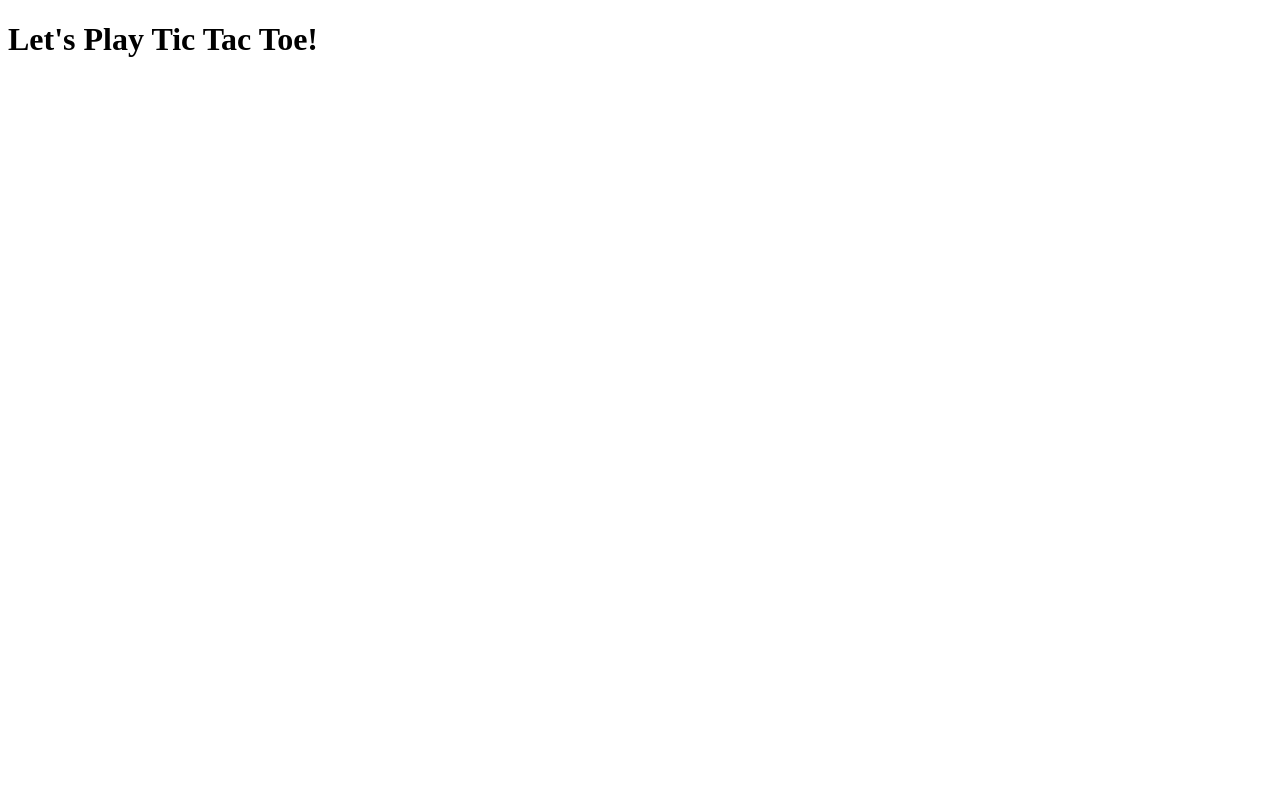
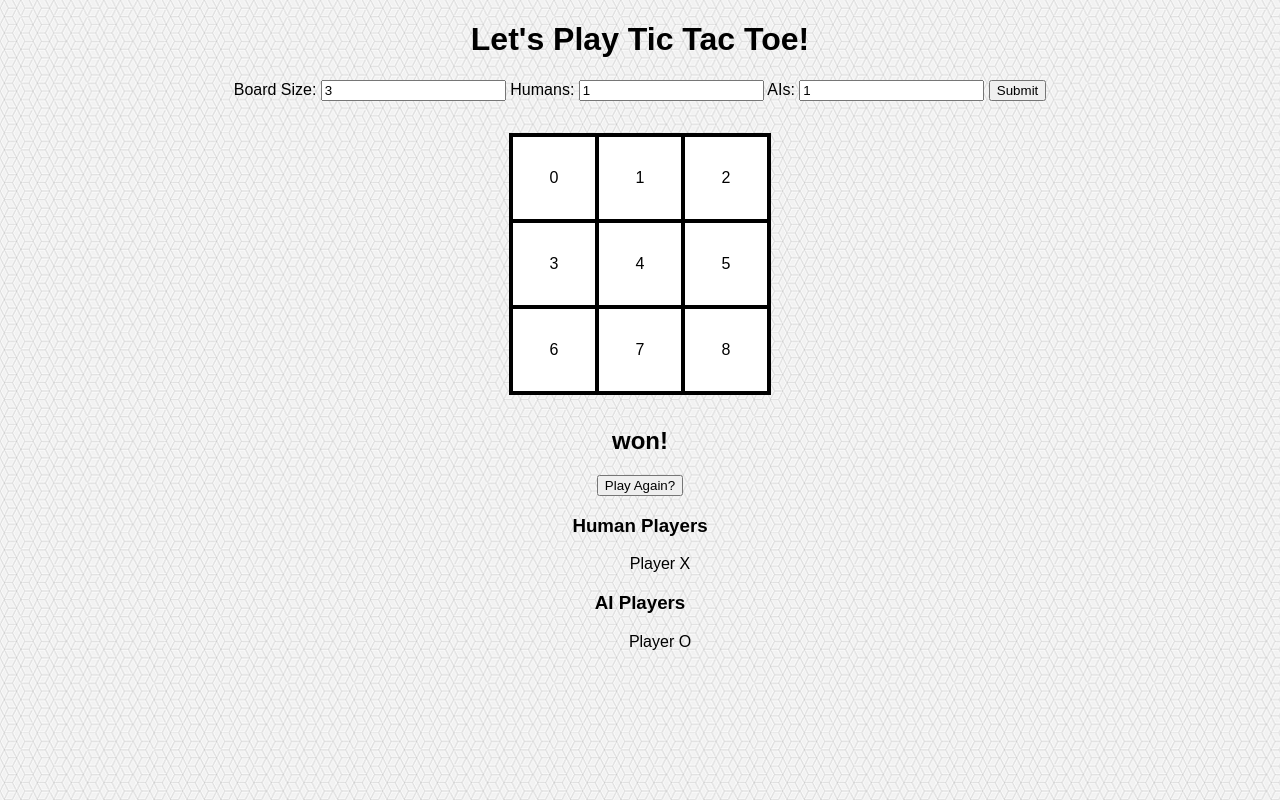
Before and after one commit to jenniferneale/tictactoe, a website: page public/index.html in a window 1280 px wide. Drawn offline with Linux system fonts and the light colour scheme.

Commit message:
UI setup for inexplicable multiplayer

```diff
--- a/public/index.html
+++ b/public/index.html
@@ -4,9 +4,24 @@
   <title>Tic Tac Toe</title>
   <meta charset="utf-8"/>
   <link rel="shortcut icon" type="image/png" href="/ThreeTurtleDayIcon.ico"/>
+  <link rel="stylesheet" href="style.css">
 </head>
 <body>
   <h1>Let's Play Tic Tac Toe!</h1>
-  <script type="module" src="./tictactoe.js"></script>
+  <form id="options">
+    Board Size: <input type="number" name="boardSize" id="boardSize" value=3>
+    Humans: <input type="number" name="numHumans" id="numHumans" value=1>
+    AIs: <input type="number" name="numAIs" id="numAIs" value=1>
+    <input type="submit" value="Submit">
+  </form>
+  <table id="board">
+  </table>
+  <form id="end" onsubmit="">
+    <h2> won!</h2>
+    <input type="submit" value="Play Again?">
+  </form>
+  <div id="playerIndex">
+  </div>
+  <script type="module" src="tictactoe.js"></script>
 </body>
 </html>
--- /dev/null
+++ b/public/style.css
@@ -0,0 +1,23 @@
+body {
+    text-align: center;
+    background-image: url("qbkls.png");
+    font-family: Arial, Helvetica, sans-serif;
+}
+
+table {
+    border-collapse: collapse;
+    margin: 2em auto 2em auto;
+    background-color: white;
+}
+
+td {
+    border: .25em solid black;
+    text-align: center;
+    vertical-align: middle;
+    width: 5em;
+    height: 5em;
+}
+
+#playerIndex ul {
+    list-style: none;
+}
--- a/public/tictactoe.js
+++ b/public/tictactoe.js
@@ -1,2 +1,99 @@
+
+
+let symbols = "XOABCDEFGHIJKLMNPQRSTUVWYZ";
+const HUMAN = "Human";
+const AI = "AI";
+
+let players = {
+    Human: [],
+    AI: []
+}
+
+let optionsForm = document.getElementById('options');
+optionsForm.addEventListener('submit', function(e) {
+    e.preventDefault();
+    resetTable();
+    resetPlayers();
+});
+
+
+
+function cellClicked(e) {
+    e.preventDefault();
+    console.log("cell clicked " + e.target.id);
+
+    // Mark cell with player's symbol and mark in board object
+    // Check for endgame conditions
+    // Make cell unclickable
+
+    // Cycle turn
+    // If it's an AI's turn, take their turn
+}
+
+const resetTable = () => {
+    // Remove all elements from the board table
+    let board = document.getElementById("board");
+    removeElements(board);
+
+
+    // Build a board based on the player's indicated size
+    let boardSize = optionsForm.querySelector("#boardSize").value;
+    // If I were doing this more, I might use a template library like nunjucks,
+    // or React components which are easy to iterate over.
+    let counter = 0;
+    for(let i=0; i<boardSize; i++) {
+        let tr = document.createElement("tr");
+        board.appendChild(tr);
+        for(let j=0; j<boardSize; j++) {
+            let td = document.createElement("td");
+            td.classList = "cell";
+            td.id = counter++;
+            td.innerText = td.id;
+            td.addEventListener('click', cellClicked);
+            tr.appendChild(td);
+        }
+    }
+}
+
+const removeElements = elem => {
+    while (elem.firstChild) {
+        elem.removeChild(elem.firstChild);
+    }
+}
+
+const resetPlayers = () => {
+    // Remove players from index
+    let playerIndex = document.getElementById("playerIndex");
+    removeElements(playerIndex);
+    // List the humans and AIs
+    let numHumans =optionsForm.querySelector("#numHumans").value;
+    let numAIs =optionsForm.querySelector("#numAIs").value;
+    let symbolArr = symbols.split("");
+    symbolArr = updatePlayerIndex(playerIndex, numHumans, HUMAN, symbolArr);
+    symbolArr = updatePlayerIndex(playerIndex, numAIs, AI, symbolArr);
+}
+
+function updatePlayerIndex(playerIndex, num, species, symbolArr) {
+
+    if(num>0) {
+        let header = document.createElement("h3");
+        header.innerText = species + " Players";
+        playerIndex.appendChild(header);
+        let ol = document.createElement("ul");
+        playerIndex.appendChild(ol);
+        for(let i=0; i<num; i++) {
+            let playerSymbol = symbolArr.shift();
+            players[species].push(playerSymbol);
+            let playerLine = document.createElement("li");
+            playerLine.innerText = "Player " + playerSymbol;
+            ol.appendChild(playerLine);
+        }
+    }
+
+    return symbolArr;
+}
+
 
 console.log("I'm here!");
+resetTable();
+resetPlayers();
```
Also changed, not shown: public/qbkls.png (added).
